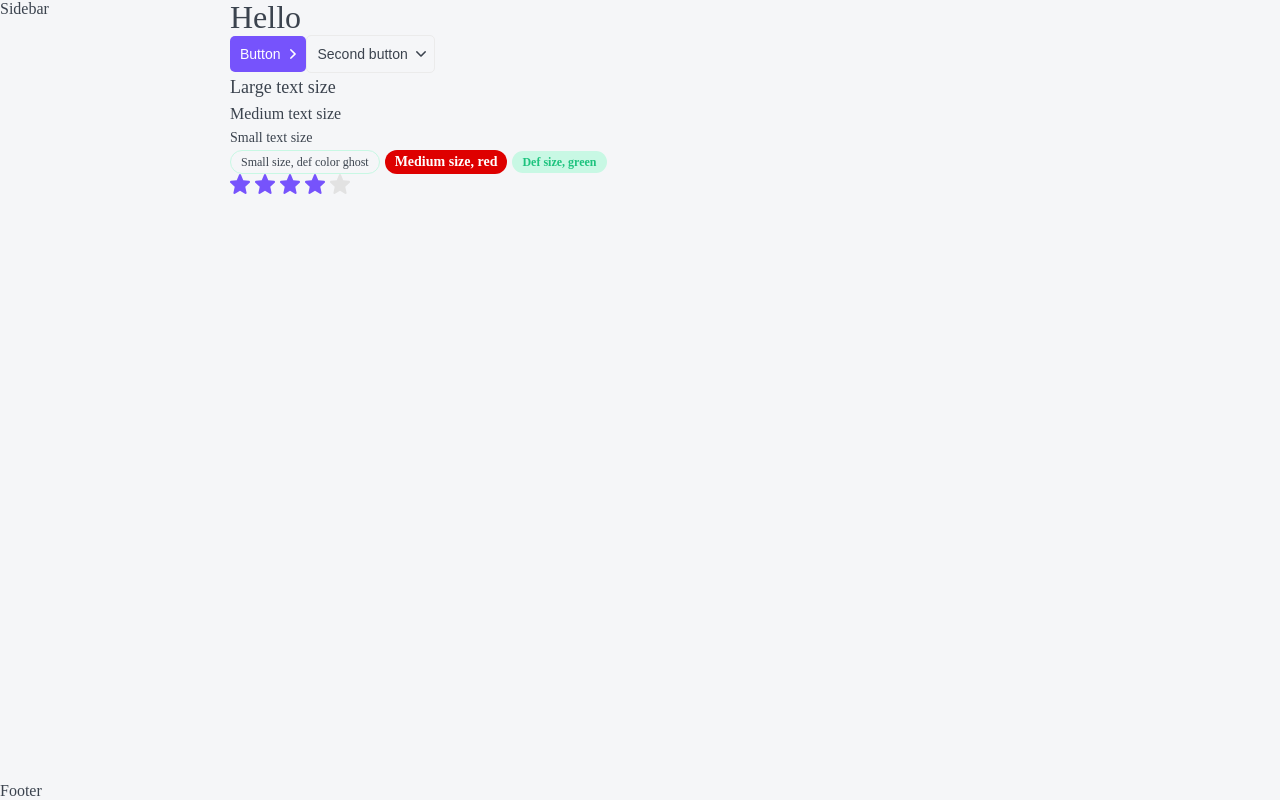
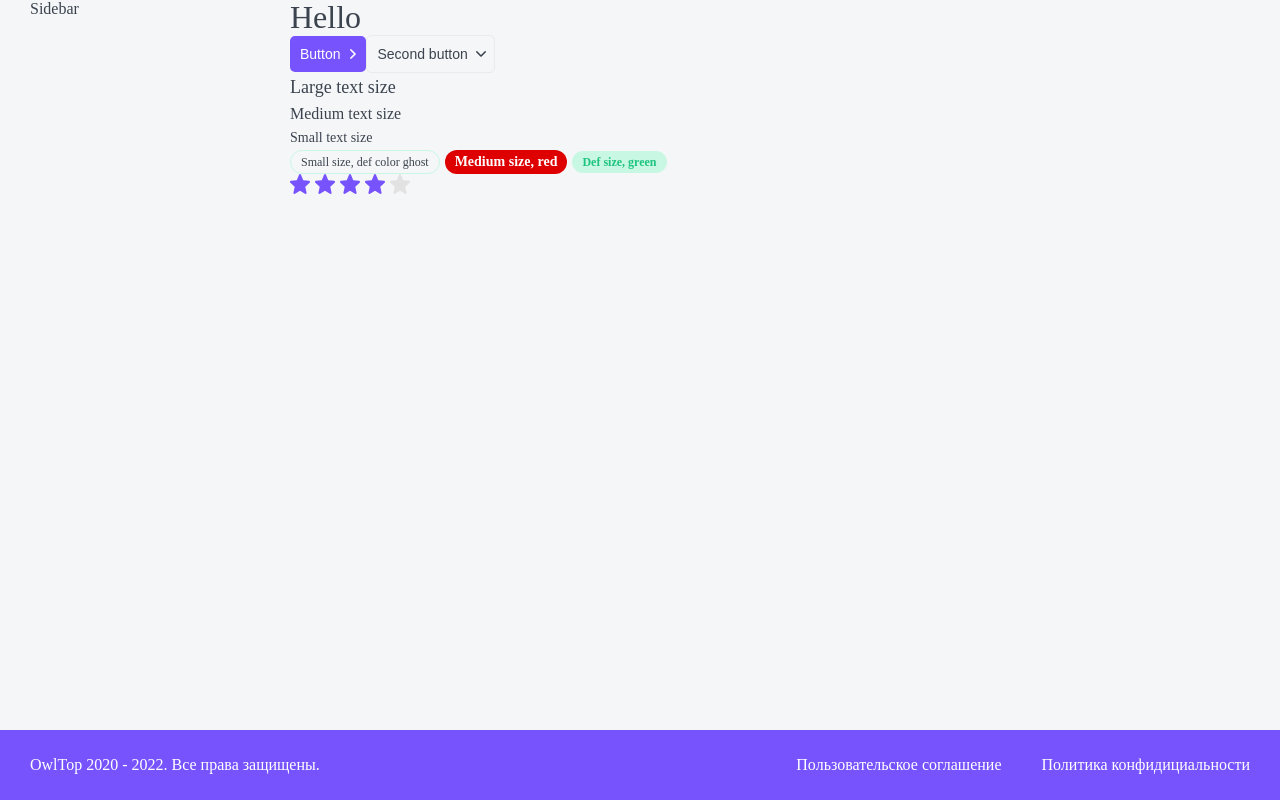
Before and after one commit to yuriandev/next.js-0, a Next.js app: page / in a window 1280 px wide. Built offline with nearby package versions, Linux system fonts and the light colour scheme.

Commit message:
feat: add styles for Footer

```diff
--- /dev/null
+++ b/layout/Footer/Footer.module.css
@@ -0,0 +1,20 @@
+.footer {
+    display: grid;
+    grid-template-columns: 1fr auto auto;
+    gap: 10px 40px;
+    color: var(--white);
+    font-size: 16px;
+    line-height: 20px;
+    background: var(--primary);
+    padding: 25px 30px;
+}
+
+.footer a:hover {
+    color: var(--gray-light);
+}
+
+@media (max-width: 765px) {
+    .footer {
+        grid-template-columns: 1fr;
+    }
+}
--- a/layout/Footer/Footer.tsx
+++ b/layout/Footer/Footer.tsx
@@ -1,13 +1,18 @@
 import { FooterProps } from "./Footer.props";
-import styles from "./Sidebar.module.css";
+import styles from "./Footer.module.css";
+import cn from "classnames";
+import { format } from "date-fns";
 
 
 
-export const Footer = ({ ...props }: FooterProps): JSX.Element => {
+export const Footer = ({ className, ...props }: FooterProps): JSX.Element => {
     return (
-        <div {...props}>
-            Footer
-
-        </div>
+        <footer className={cn(className, styles.footer)} {...props}>
+            <div>
+                OwlTop 2020 - {format(new Date(), "yyyy")}. Все права защищены.
+            </div>
+            <a href="#" target="_blank">Пользовательское соглашение</a>
+            <a href="#" target="_blank">Политика конфидициальности</a>
+        </footer>
     );
 };
--- a/layout/Layout.module.css
+++ b/layout/Layout.module.css
@@ -3,6 +3,7 @@
     grid-template-columns: auto 230px minmax(320px, 1200px) auto;
     grid-template-rows: auto 1fr auto;
     min-height: 100vh;
+    gap: 0 30px;
     grid-template-areas:
         ". header header ."
         ". sidebar body ."
--- a/package.json
+++ b/package.json
@@ -13,6 +13,7 @@
   "dependencies": {
     "@svgr/webpack": "^6.2.1",
     "classnames": "^2.3.1",
+    "date-fns": "^2.28.0",
     "next": "12.1.6",
     "react": "18.1.0",
     "react-dom": "18.1.0"
```
Also changed, not shown: layout/Footer/Foter.module.css (deleted), 1 other file (tests, documents, lock files or other folders).
